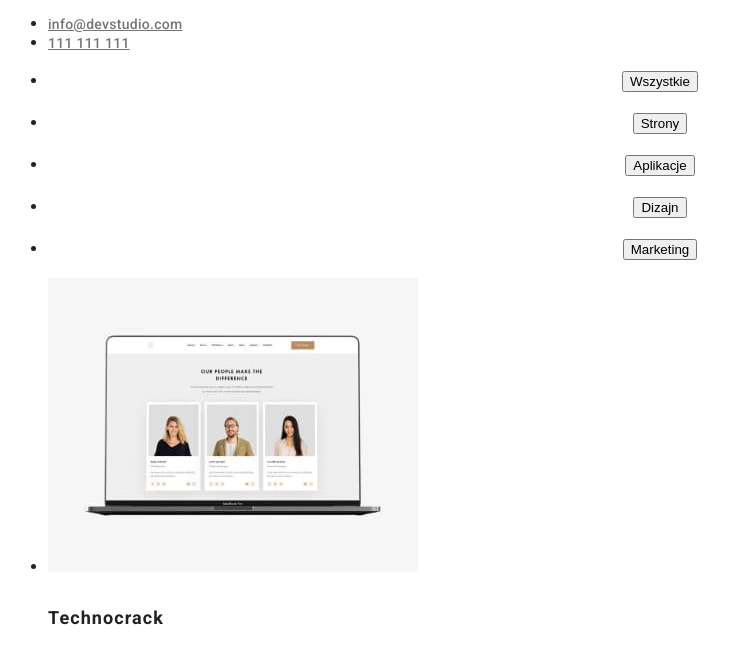
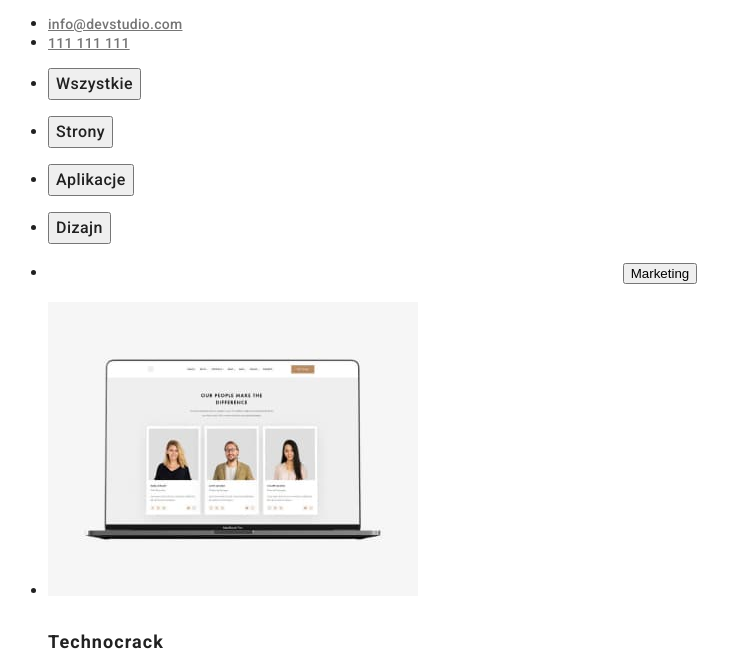
Before and after one commit to KrystianKotecki/goit-markup-hw-02, a plain HTML site: page portfolio.html in a window 1280 px wide. Shown: the part 127-793 px from the top of the page, without its empty margins (0-753 px from the left). Drawn offline with Linux system fonts and the light colour scheme.

Commit message:
poprawki

```diff
--- a/portfolio.html
+++ b/portfolio.html
@@ -12,12 +12,6 @@
       rel="stylesheet"
     />
     <link rel="stylesheet" href="./css/styles.css" />
-    <style>
-      body {
-        font-family: "Roboto", sans-serif;
-        color: #212121;
-      }
-    </style>
   </head>
   <body>
     <header>
@@ -51,23 +45,23 @@
     <main>
       <div>
         <ul>
-          <li class="portfolio-button">
-            <button type="button">Wszystkie</button>
+          <li>
+            <button class="portfolio-button" type="button">Wszystkie</button>
           </li>
         </ul>
         <ul>
-          <li class="portfolio-button">
-            <button type="button">Strony</button>
+          <li>
+            <button class="portfolio-button" type="button">Strony</button>
           </li>
         </ul>
         <ul>
-          <li class="portfolio-button">
-            <button type="button">Aplikacje</button>
+          <li>
+            <button class="portfolio-button" type="button">Aplikacje</button>
           </li>
         </ul>
         <ul>
-          <li class="portfolio-button">
-            <button type="button">Dizajn</button>
+          <li>
+            <button class="portfolio-button" type="button">Dizajn</button>
           </li>
         </ul>
         <ul>
```
